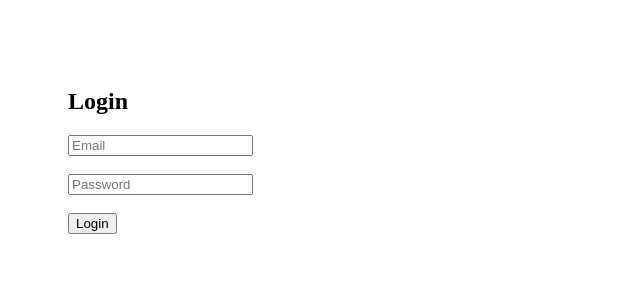
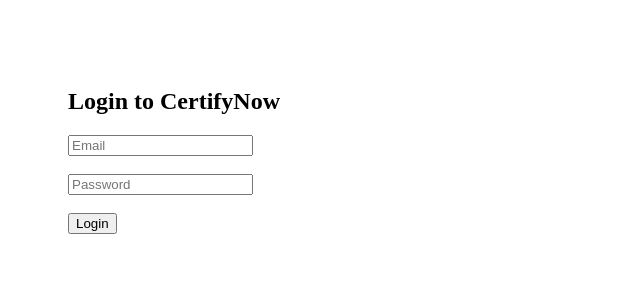
Before and after one commit to TPF-DEVESH/certifynow, a Next.js app in the folder frontend/: page /login in a window 1280 px wide. Shown: the top 300 px of the page, without its empty margins (0-640 px from the left). Built offline with nearby package versions, Linux system fonts and the light colour scheme.

Commit message:
Update login.js

```diff
--- a/frontend/pages/login.js
+++ b/frontend/pages/login.js
@@ -1,17 +1,22 @@
 import { setToken } from "../utils/auth";
+
+const API = "http://localhost:5000";
 
 export default function Login() {
   const submit = async () => {
     const email = document.getElementById("email").value;
     const password = document.getElementById("password").value;
 
-    const res = await fetch("http://localhost:5000/api/auth/login", {
+    const res = await fetch(`${API}/api/auth/login`, {
       method: "POST",
       headers: { "Content-Type": "application/json" },
       body: JSON.stringify({ email, password })
     });
 
-    if (!res.ok) return alert("Invalid login");
+    if (!res.ok) {
+      alert("Invalid email or password");
+      return;
+    }
 
     const data = await res.json();
     setToken(data.token);
@@ -20,9 +25,11 @@
 
   return (
     <div style={{ padding: 60 }}>
-      <h2>Login</h2>
+      <h2>Login to CertifyNow</h2>
+
       <input id="email" placeholder="Email" /><br /><br />
       <input id="password" type="password" placeholder="Password" /><br /><br />
+
       <button onClick={submit}>Login</button>
     </div>
   );
```
